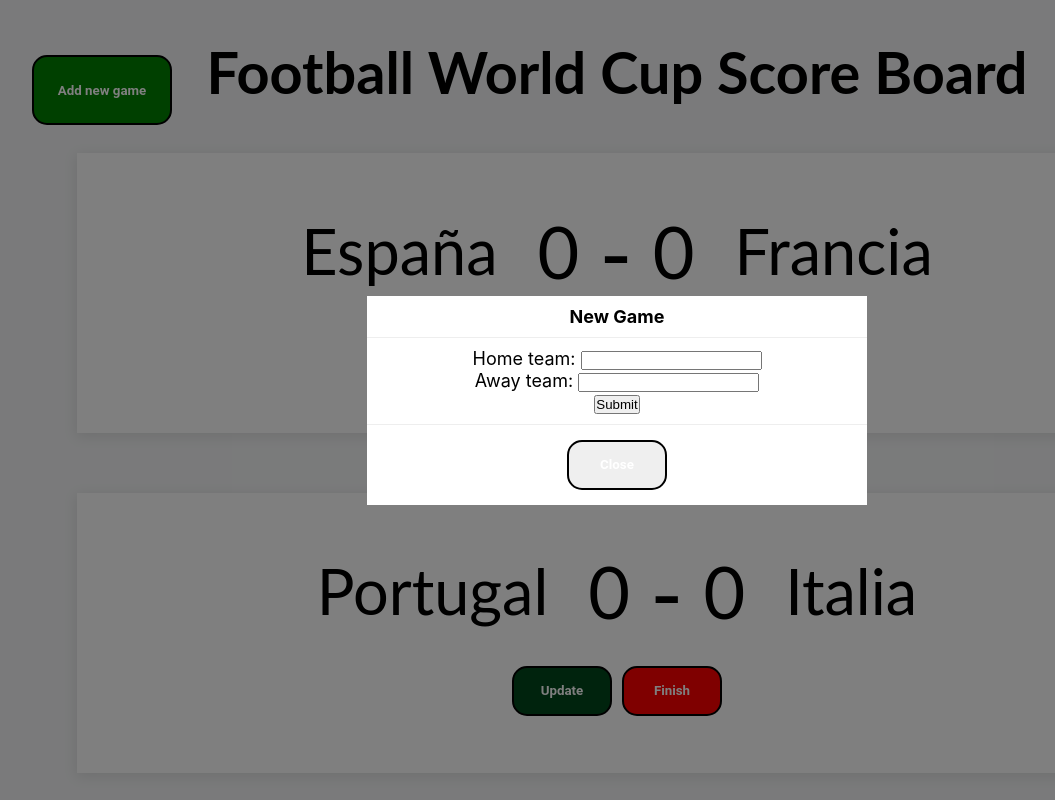
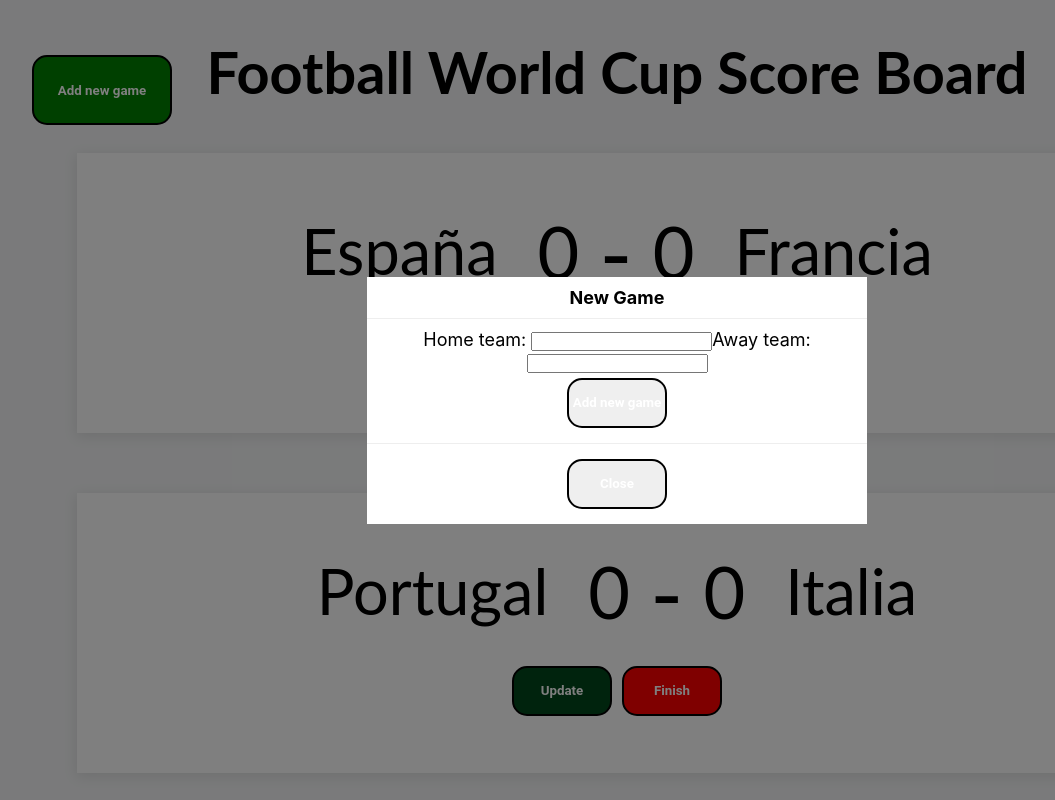
Before and after one commit to jave92/FootballWorldCupScoreBoard, a React (Create React App) app in the folder scoreboard/: page / in a window 1280 px wide. Both pictures are taken after a click on the button "Add new game". Shown: the top 800 px of the page, without its empty margins (23-1078 px from the left). Built offline with nearby package versions, Linux system fonts and the light colour scheme.

Commit message:
-Installed uuidv4 -Installed react-hook-form

```diff
--- a/scoreboard/package.json
+++ b/scoreboard/package.json
@@ -8,6 +8,7 @@
     "@testing-library/user-event": "^13.5.0",
     "react": "^18.2.0",
     "react-dom": "^18.2.0",
+    "react-hook-form": "^7.35.0",
     "react-scripts": "5.0.1",
     "web-vitals": "^2.1.4"
   },
--- a/scoreboard/src/App.js
+++ b/scoreboard/src/App.js
@@ -3,6 +3,7 @@ import './App.css';
 import Game from './components/Game'
 import GameDetails from './components/GameDetails';
 import { useState } from 'react';
+import { v4 as uuidv4 } from 'uuid';
 
 function App() {
 
@@ -29,7 +30,7 @@ function App() {
       homescore: 2,
       awayname: "Italia",
       awayscore: 1
-    }
+    },
   ]);
 
   const finishGame = (id) => {
@@ -44,8 +45,9 @@ function App() {
   const updateGame = (id) => {
   }
 
-  const newGame = obj => {
-    setGames(games => [...games, obj]);
+  const addGame = game => {
+    game.id = uuidv4()
+    setGames([...games, game]);
   }
 
   return (
@@ -68,7 +70,7 @@ function App() {
         <GameDetails
             show={showGameDetails}
             isNewGame={true}
-            newGame={newGame}
+            newGame={addGame}
             onClose={() => setShowGameDetails(false)}
 
         />
--- a/scoreboard/src/components/GameDetails.jsx
+++ b/scoreboard/src/components/GameDetails.jsx
@@ -29,16 +29,12 @@ function GameDetails(props){
                     <div className="modal-body">
                         <form onSubmit={props.newGame}>
                             <div>
-                            <label>
-                                Home team: <input type="text" onChange={changeHandler} />
-                            </label>
+                            <label>Home team: </label>
+                            <input type="text" name="homename" value="" />
+                            <label>Away team: </label>
+                            <input type="text" name="awayname" value="" />
                             </div>
-                            <div>
-                            <label>
-                                Away team: <input type="text" onChange={changeHandler} />
-                            </label>
-                            </div>
-                            <input type="submit" value="Submit" />
+                            <button>Add new game</button>
                         </form>
                     </div>
                     <div className="modal-footer">
```
Also changed, not shown: 2 other files (tests, documents, lock files or other folders).
